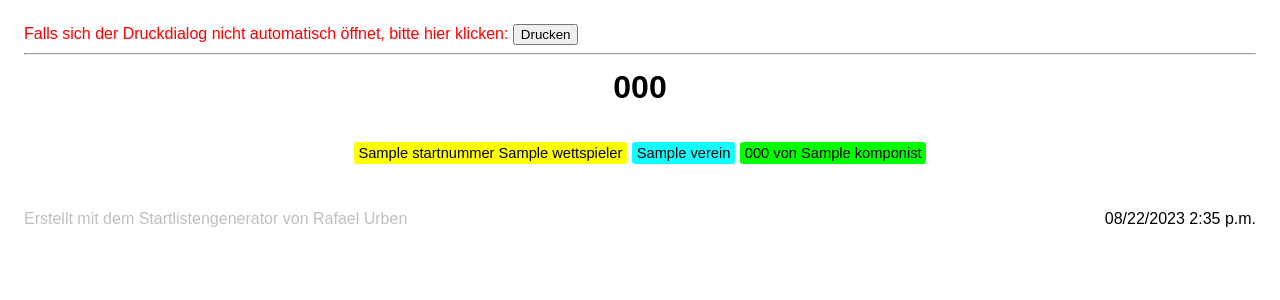
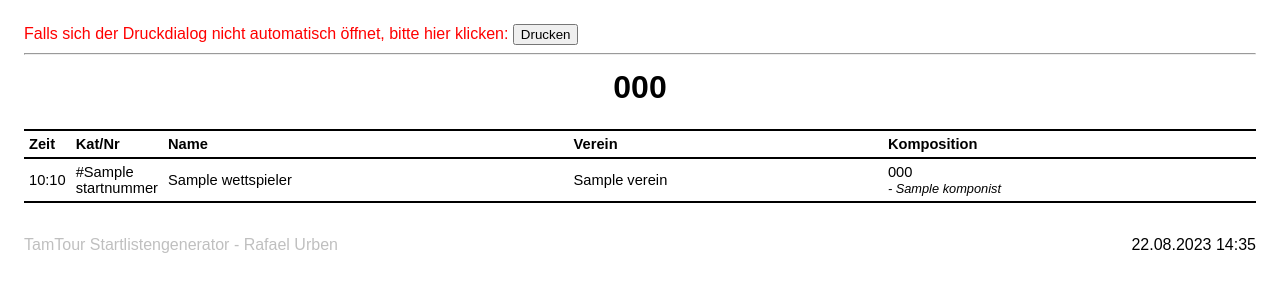
Before and after one commit to rafaelurben/tamtour-livestreaming, a Django app: template tamtour_startlistmanager/templates/tamtour_startlistmanager/print.html in a window 1280 px wide. Shown: the top 300 px of the page. Run offline with Django 3.2, Linux system fonts and the light colour scheme; the template is opened without the code that fills it: most values are stand-ins (such as "Sample title", 1, 10 or a date in 2020).

Commit message:
Improved print template

```diff
--- a/tamtour_startlistmanager/templates/tamtour_startlistmanager/print.html
+++ b/tamtour_startlistmanager/templates/tamtour_startlistmanager/print.html
@@ -14,7 +14,7 @@
 
         @page {
             size: A4 portrait;
-            margin: 0.5in
+            margin: 0.5in;
         }
 
         header, footer {
@@ -29,40 +29,21 @@
         }
 
         table {
-            border-collapse: separate;
-            border-spacing: 0.4rem;
+            border-collapse: collapse;
             width: 100%;
             font-size: 11pt;
         }
 
-        .centerflex {
-            display: flex;
-            justify-content: center;
-            gap: 0.3rem;
+        tbody th, tbody td {
+            text-align: left;
+            border-top: 2px solid black;
+            border-bottom: 2px solid black;
+            padding: 5px;
         }
 
-        .betweenflex {
-            display: flex;
-            justify-content: space-between;
-            gap: 0.3rem;
-        }
-
-        .marker {
-            padding: 0.2rem 0.3rem;
-            border-radius: 0.2rem;
-        }
-        .marker.yellow {
-            background-color: #ffff00;
-        }
-        .marker.cyan {
-            background-color: #0fffff;
-        }
-        .marker.green {
-            background-color: #00ff00;
-        }
-
-        .small {
+        .componist {
             font-size: 0.8rem;
+            font-style: italic;
         }
 
         @media print {
@@ -82,7 +63,7 @@
             }
 
             table thead td, table tfoot td {
-                height: .5in;
+                height: .6in;
             }
 
             .noprint {
@@ -117,29 +98,39 @@
             <tr><td>&nbsp;</td></tr>
         </thead>
         <tbody>
+            <tr>
+                <th style="width: 1px;">Zeit</th>
+                <th>Kat/Nr</th>
+                <th>Name</th>
+                <th>Verein</th>
+                <th>Komposition</th>
+            </tr>
             {% for item in startliste.items.all %}
-                {% if item.wettspieler.is_soloduo %}
-                    <tr>
-                        <td class="betweenflex">
-                            <span class="marker yellow">{{ item.startnummer }} {{ item.wettspieler.soloduoname }}</span>
-                            <span class="marker cyan">{{ item.wettspieler.verein }}</span>
-                            <span class="marker green">{{ item.komposition.titel }} <span class="small">von {{ item.komposition.komponist }}</span></span>
-                        </td>
-                    </tr>
-                    <tr>
-                        <td class="centerflex">
-                            <span class="marker yellow">{{ item.wettspieler.name }}</span>
-                        </td>
-                    </tr>
-                {% else %}
-                    <tr>
-                        <td class="centerflex">
-                            <span class="marker yellow">{{ item.startnummer }} {{ item.wettspieler.name }}</span>
-                            <span class="marker cyan">{{ item.wettspieler.verein }}</span>
-                            <span class="marker green">{{ item.komposition.titel }} von {{ item.komposition.komponist }}</span>
-                        </td>
-                    </tr>
-                {% endif %}
+                <tr>
+                    <td style="width: 1px;">
+                        {{ item.zeit | date:"H:i" }}
+                    </td>
+                    <td style="width: 1px;">
+                        {{ item.kategorie.kurzform }}#{{ item.startnummer }}
+                    </td>
+                    <td>
+                        {% if item.wettspieler.is_soloduo %}
+                            {{ item.wettspieler.soloduoname }}<br />
+                            {{ item.wettspieler.name }}
+                        {% else %}
+                            {{ item.wettspieler.name }}
+                        {% endif %}
+                    </td>
+                    <td>
+                        {{ item.wettspieler.verein }}
+                    </td>
+                    <td>
+                        {% if item.komposition %}
+                            {{ item.komposition.titel }}
+                            <br /><span class="componist">- {{ item.komposition.komponist }}</span>
+                        {% endif %}
+                    </td>
+                </tr>
             {% endfor %}
         </tbody>
         <tfoot>
@@ -147,8 +138,8 @@
         </tfoot>
     </table>
     <footer>
-        <span style="color: rgba(0,0,0,0.25)">Erstellt mit dem Startlistengenerator von Rafael Urben</span>
-        <span>{% now "SHORT_DATETIME_FORMAT" %}</span>
+        <span style="color: #00000040">TamTour Startlistengenerator - Rafael Urben</span>
+        <span>{% now "d.m.Y H:i" %}</span>
     </footer>
 
     <script>
```
